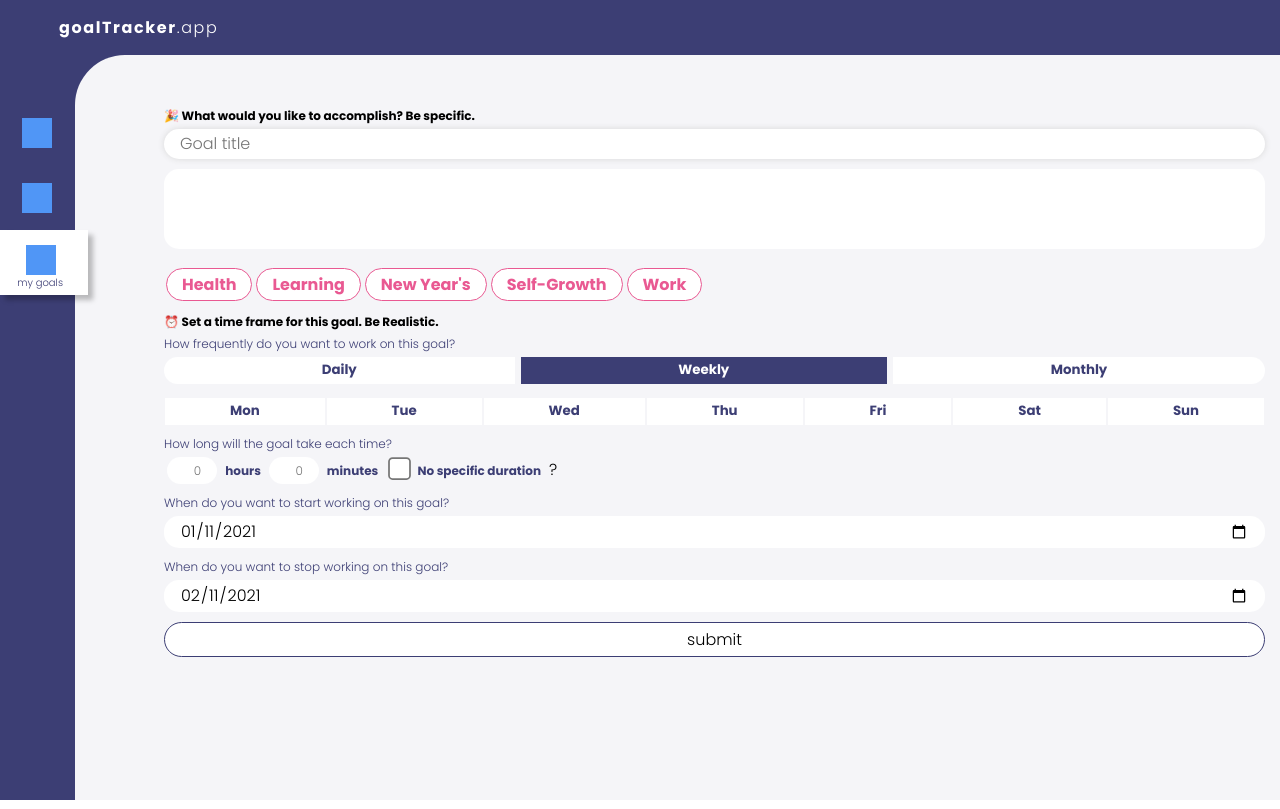
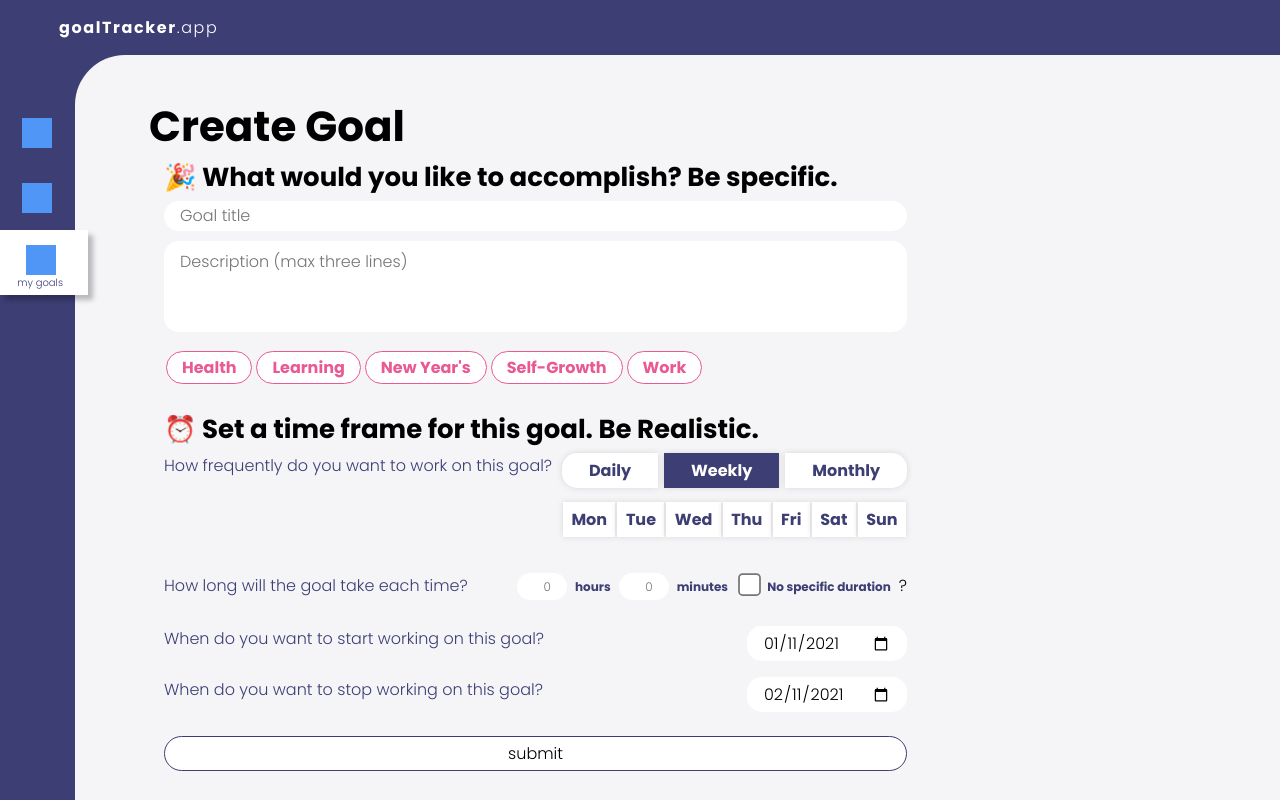
Before and after one commit to sormiston/sadhana-goal-keeper, a Vue app: page /addGoal in a window 1280 px wide. Built offline with nearby package versions, Linux system fonts and the light colour scheme.

Commit message:
finishes form styling

```diff
--- a/src/App.vue
+++ b/src/App.vue
@@ -44,7 +44,10 @@ body {
   margin: 0;
   min-height: 100vh;
 }
-
+h1 {
+  font-size: 42px;
+  margin: 0;
+}
 h3 {
   font-size: 1.5rem;
   margin: 0 0 4px;
--- a/src/components/NavBar.vue
+++ b/src/components/NavBar.vue
@@ -1,20 +1,24 @@
 <template>
   <div class="nav-bar">
-        <div id="dashboard-button" :class="dashboardNavStatus" v-on:click="selectDashboard">
-            <div class='nav-icon-container'>
-                <div class='nav-icon'></div>
+    <div
+      id="dashboard-button"
+      :class="dashboardNavStatus"
+      v-on:click="selectDashboard"
+    >
+      <div class="nav-icon-container">
+        <div class="nav-icon"></div>
         <div class="nav-text"><p>dashboard</p></div>
       </div>
     </div>
     <div id="today-button" :class="todayNavStatus" v-on:click="selectToday">
-            <div class='nav-icon-container'>
-                <div class='nav-icon'></div>
+      <div class="nav-icon-container">
+        <div class="nav-icon"></div>
         <div class="nav-text"><p>my tasks</p></div>
       </div>
     </div>
     <div id="goals-button" :class="goalsNavStatus" v-on:click="selectGoals">
-            <div class='nav-icon-container'>
-                <div class='nav-icon'></div>
+      <div class="nav-icon-container">
+        <div class="nav-icon"></div>
         <div class="nav-text"><p>my goals</p></div>
       </div>
     </div>
@@ -23,6 +27,7 @@
 
 <style scoped>
 .nav-bar {
+  display: none;
   position: absolute;
   top: 100px;
   width: 88px;
@@ -64,6 +69,9 @@
 }
 
 @media screen and (min-width: 767px) {
+  .nav-bar {
+    display: block;
+  }
   .selected {
     background-color: white;
     width: 88px;
@@ -89,12 +97,12 @@
 </style>
 
 <script>
-import router from '../router/index.js';
+import router from "../router/index.js";
 
 export default {
   data() {
     return {
-      navSelection: "goals",
+      navSelection: "goals"
     };
   },
   computed: {
@@ -112,17 +120,17 @@ export default {
     }
   },
   methods: {
-    selectDashboard: function() {
+    selectDashboard: function () {
       this.navSelection = "dashboard";
     },
-    selectToday: function() {
+    selectToday: function () {
       this.navSelection = "today";
-      router.push('steps');
+      router.push("steps");
     },
-    selectGoals: function() {
+    selectGoals: function () {
       this.navSelection = "goals";
-      router.push('goals');
+      router.push("goals");
     }
   }
-}
+};
 </script>>
--- a/src/components/NewGoalForm/FrequencySelector.vue
+++ b/src/components/NewGoalForm/FrequencySelector.vue
@@ -25,79 +25,94 @@
     </div>
 
     <div class="daysOfWeek" v-if="cycle !== 'Daily'">
-      <select v-if="cycle === 'Monthly'" :value="cycleDayOfMonth">
-        <option>First</option>
-        <option>Second</option>
-        <option>Third</option>
-        <option>Fourth</option>
-      </select>
-      <div v-if="cycle !== 'Monthly'" class="subform-control-inline" id="daysOfWeek">
+      <div class="subform-control-inline">
+        <h4 v-if="cycle === 'Monthly'">
+          Remind me on the first
+          <select
+            :value="cycleOnceMonthlyDay"
+            @change="updateCycleOnceMonthlyDay"
+          >
+            <option value="Monday">Monday</option>
+            <option value="Tuesday">Tuesday</option>
+            <option value="Wednesday">Wednesday</option>
+            <option value="Thursday">Thursday</option>
+            <option value="Friday">Friday</option>
+            <option value="Saturday">Saturday</option>
+            <option value="Sunday">Sunday</option>
+            </select
+          >each month.
+        </h4>
+      </div>
+      <div
+        v-if="cycle !== 'Monthly'"
+        class="subform-control-inline dow-selector"
+      >
         <button
           type="button"
           :class="{ active: cycleDaysOfWeek.includes('Monday') }"
           @click="updateCycleDaysOfWeek('Monday')"
-        >Mon</button>
+        >
+          Mon
+        </button>
         <button
           type="button"
           :class="{ active: cycleDaysOfWeek.includes('Tuesday') }"
           @click="updateCycleDaysOfWeek('Tuesday')"
-        >Tue</button>
+        >
+          Tue
+        </button>
         <button
           type="button"
           :class="{ active: cycleDaysOfWeek.includes('Wednesday') }"
           @click="updateCycleDaysOfWeek('Wednesday')"
-        >Wed</button>
+        >
+          Wed
+        </button>
         <button
           type="button"
           :class="{ active: cycleDaysOfWeek.includes('Thursday') }"
           @click="updateCycleDaysOfWeek('Thursday')"
-        >Thu</button>
+        >
+          Thu
+        </button>
         <button
           type="button"
           :class="{ active: cycleDaysOfWeek.includes('Friday') }"
           @click="updateCycleDaysOfWeek('Friday')"
-        >Fri</button>
+        >
+          Fri
+        </button>
         <button
           type="button"
           :class="{ active: cycleDaysOfWeek.includes('Saturday') }"
           @click="updateCycleDaysOfWeek('Saturday')"
-        >Sat</button>
-          <button
+        >
+          Sat
+        </button>
+        <button
           type="button"
           :class="{ active: cycleDaysOfWeek.includes('Sunday') }"
           @click="updateCycleDaysOfWeek('Sunday')"
-        >Sun</button>
+        >
+          Sun
+        </button>
       </div>
 
-      <!-- CONTINUE HERE -->
 
-      <div v-if="cycle === 'Monthly'" class="dow-radio">
-        <input type="radio" value="Monday" id="Monday" />
-        <label for="Monday">Monday</label>
-        <input type="radio" value="Tuesday" id="Tuesday" />
-        <label for="Tuesday">Tuesday</label>
-        <input type="radio" value="Wednesday" id="Wednesday" />
-        <label for="Wednesday">Wednesday</label>
-        <input type="radio" value="Thursday" id="Thursday" />
-        <label for="Thursday">Thursday</label>
-        <input type="radio" value="Friday" id="Friday" />
-        <label for="Friday">Friday</label>
-        <input type="radio" value="Saturday" id="Saturday" />
-        <label for="Saturday">Saturday</label>
-        <input type="radio" value="Sunday" id="Sunday" />
-        <label for="Sunday">Sunday</label>
-      </div>
-      <span v-if="cycle === 'Monthly'">-- of the Month</span>
     </div>
   </div>
 </template>
 
 <script>
 export default {
-  emits: ["update:cycle", "updateCycleDaysOfWeek"],
+  emits: [
+    "update:cycle",
+    "updateCycleDaysOfWeek",
+    "update:cycleOnceMonthlyDay"
+  ],
   props: {
     cycle: String,
-    cycleDayOfMonth: String,
+    cycleDayOfMonth: String, // deprecated
     cycleOnceMonthlyDay: String,
     cycleDaysOfWeek: Array
   },
@@ -106,16 +121,39 @@ export default {
       this.$emit("update:cycle", value);
     },
     updateCycleDaysOfWeek(value) {
-      this.$emit("updateCycleDaysOfWeek", value)
+      this.$emit("updateCycleDaysOfWeek", value);
+    },
+    updateCycleOnceMonthlyDay(event) {
+      this.$emit("update:cycleOnceMonthlyDay", event.target.value);
     }
   }
 };
 </script>
 
 <style scoped>
+h4 {
+  color: var(--primary);
+  font-size: 0.75rem;
+  font-weight: 300;
+  margin-top: 1rem;
+}
+
 .subform-control-inline {
   display: flex;
+
 }
+select {
+  appearance: none;
+  -moz-appearance: none;
+  -webkit-appearance: none;
+  border: none;
+  border-radius: 15px;
+  width: 106px;
+  font: inherit;
+  padding: 0.15rem 1rem;
+  margin-top: 0.75rem;
+}
+
 button {
   flex-grow: 1;
   font-family: inherit;
@@ -124,6 +162,10 @@ button {
   background-color: #fff;
   border: none;
   color: var(--primary);
+
+}
+button, input {
+  box-shadow: var(--card-box-shadow);
 }
 button:nth-child(1) {
   border-radius: 15px 0 0 15px;
@@ -134,12 +176,26 @@ button:nth-child(2) {
 button:nth-child(3) {
   border-radius: 0 15px 15px 0;
 }
-#daysOfWeek button {
-  border-radius: 0;
+.dow-selector button {
+  border-radius: 0 !important;
   margin: 14px 1px 0;
 }
 .active {
   color: #fff;
   background-color: var(--primary);
 }
+
+@media screen and (min-width: 767px) {
+  button{
+    font-size: 16px;
+    height: 35px;
+  }
+  .subform-control-inline {
+    min-width: 345px;
+  }
+  h4 {
+    margin-top: 12px;
+  }
+
+}
 </style>
--- a/src/views/NewGoalForm/NewGoalForm.vue
+++ b/src/views/NewGoalForm/NewGoalForm.vue
@@ -1,6 +1,8 @@
 <template>
+  <h1>Create Goal</h1>
   <div class="container">
-    <form @submit.prevent="logPost">
+    <!-- REMEMBER TO CHANGE LOGFORM TO POSTFORM!!! -->
+    <form @submit.prevent="logForm">
       <section>
         <h3>🎉 What would you like to accomplish? Be specific.</h3>
         <div class="form-control">
@@ -9,13 +11,13 @@
             type="text"
             placeholder="Goal title"
             v-model.trim="form.title"
-            autofocus
           />
         </div>
         <div class="form-control">
           <textarea
             id="desc"
             rows="3"
+            placeholder="Description (max three lines)"
             v-model.trim="form.description"
           ></textarea>
         </div>
@@ -43,7 +45,7 @@
           <input type="checkbox" v-model="form.noTime" id="no-time" />
           <label for="no-time">No set time</label>
         </div> -->
-
+        <div class="md-inline-flex">
           <h4>How frequently do you want to work on this goal?</h4>
           <div class="form-control">
             <frequency-selector
@@ -54,6 +56,8 @@
               @updateCycleDaysOfWeek="updateCycleDaysOfWeek"
             ></frequency-selector>
           </div>
+        </div>
+        <div class="md-inline-flex">
           <h4>How long will the goal take each time?</h4>
           <div class="form-control">
             <div class="form-control-inline">
@@ -84,8 +88,10 @@
               </p>
             </div>
           </div>
+        </div>
 
         <div class="form-control">
+          <div class="md-inline-flex">
             <h4>When do you want to start working on this goal?</h4>
             <input
               type="date"
@@ -95,7 +101,9 @@
               v-model="form.startDate"
             />
           </div>
+        </div>
         <div class="form-control">
+          <div class="md-inline-flex">
             <h4>When do you want to stop working on this goal?</h4>
             <input
               type="date"
@@ -104,6 +112,7 @@
               :min="today"
               v-model="form.deadline"
             />
+          </div>
         </div>
       </section>
       <button>submit</button>
@@ -136,7 +145,7 @@ export default {
         noDuration: false,
         cycle: "Weekly",
         cycleDaysOfWeek: [],
-        cycleOnceMonthlyDay: "",
+        cycleOnceMonthlyDay: "Wednesday",
         cycleDayOfMonth: "First",
         deadline: this.$store.getters.currentTime
           .add(1, "month")
@@ -181,8 +190,11 @@ export default {
 
 
 <style scoped>
+h1 {
+  display: none;
+}
 .container {
-  padding: 12px 15px;
+  padding: 0 15px 12px;
 }
 .form-control {
   margin-bottom: 10px;
@@ -210,12 +222,16 @@ input[type="checkbox"] {
   transform: scale(1.75);
 }
 
+section {
+  margin-bottom: 1.5rem;
+}
 input#hours,
 input#minutes {
   width: 50px;
 }
 textarea {
   resize: none;
+  padding: 0.5rem 1rem;
 }
 input[type="number"] {
   text-align: right;
@@ -269,156 +285,29 @@ textarea:focus {
   outline: none;
   box-shadow: var(--card-box-shadow);
 }
+
+@media screen and (min-width: 767px) {
+  h1 {
+    display: block;
+  }
+  h3 {
+    font-size: 26px;
+  }
+  h4 {
+    font-size: 16px;
+  }
+  .container {
+    width: 773px;
+    min-height: 578px;
+  }
+  .md-inline-flex {
+     display: flex;
+     justify-content: space-between;
+     margin-bottom: 1rem;
+  }
+  input[type="date"] {
+    width: 160px;
+    height: 35px;
+  }
+}
 </style>
-
-<!-- OLD FREQ INPUT
- <div class="form-control">
-    <h3>Cycle</h3>
-    <select v-model="form.cycle">
-      <option>Daily</option>
-      <option>Weekly</option>
-      <option>Monthly</option>
-    </select>
-    <div class="daysOfWeek" v-if="form.cycle !== 'Daily'">
-      <select v-if="form.cycle === 'Monthly'" v-model="form.cycleDayOfMonth">
-        <option>First</option>
-        <option>Second</option>
-        <option>Third</option>
-        <option>Fourth</option>
-      </select>
-      <div v-if="form.cycle !== 'Monthly'" class="dow-checkboxes">
-        <input
-          type="checkbox"
-          value="Monday"
-          id="Monday"
-          v-model="form.cycleDaysOfWeek"
-        />
-        <label for="Monday">Monday</label>
-        <input
-          type="checkbox"
-          value="Tuesday"
-          id="Tuesday"
-          v-model="form.cycleDaysOfWeek"
-        />
-        <label for="Tuesday">Tuesday</label>
-        <input
-          type="checkbox"
-          value="Wednesday"
-          id="Wednesday"
-          v-model="form.cycleDaysOfWeek"
-        />
-        <label for="Wednesday">Wednesday</label>
-        <input
-          type="checkbox"
-          value="Thursday"
-          id="Thursday"
-          v-model="form.cycleDaysOfWeek"
-        />
-        <label for="Thursday">Thursday</label>
-        <input
-          type="checkbox"
-          value="Friday"
-          id="Friday"
-          v-model="form.cycleDaysOfWeek"
-        />
-        <label for="Friday">Friday</label>
-        <input
-          type="checkbox"
-          value="Saturday"
-          id="Saturday"
-          v-model="form.cycleDaysOfWeek"
-        />
-        <label for="Saturday">Saturday</label>
-        <input
-          type="checkbox"
-          value="Sunday"
-          id="Sunday"
-          v-model="form.cycleDaysOfWeek"
-        />
-        <label for="Sunday">Sunday</label>
-      </div>
-      <div v-if="form.cycle === 'Monthly'" class="dow-radio">
-        <input
-          type="radio"
-          value="Monday"
-          id="Monday"
-          v-model="form.cycleOnceMonthlyDay"
-        />
-        <label for="Monday">Monday</label>
-        <input
-          type="radio"
-          value="Tuesday"
-          id="Tuesday"
-          v-model="form.cycleOnceMonthlyDay"
-        />
-        <label for="Tuesday">Tuesday</label>
-        <input
-          type="radio"
-          value="Wednesday"
-          id="Wednesday"
-          v-model="form.cycleOnceMonthlyDay"
-        />
-        <label for="Wednesday">Wednesday</label>
-        <input
-          type="radio"
-          value="Thursday"
-          id="Thursday"
-          v-model="form.cycleOnceMonthlyDay"
-        />
-        <label for="Thursday">Thursday</label>
-        <input
-          type="radio"
-          value="Friday"
-          id="Friday"
-          v-model="form.cycleOnceMonthlyDay"
-        />
-        <label for="Friday">Friday</label>
-        <input
-          type="radio"
-          value="Saturday"
-          id="Saturday"
-          v-model="form.cycleOnceMonthlyDay"
-        />
-        <label for="Saturday">Saturday</label>
-        <input
-          type="radio"
-          value="Sunday"
-          id="Sunday"
-          v-model="form.cycleOnceMonthlyDay"
-        />
-        <label for="Sunday">Sunday</label>
-      </div>
-      <span v-if="form.cycle === 'Monthly'">-- of the Month</span>
-    </div>
-  </div>
-  -->
-<!--
-OLD CATEOGRY INPUT
-        <input
-          type="radio"
-          id="health"
-          value="Health"
-          v-model="form.track"
-        /><label for="health">Health</label>
-        <input
-          type="radio"
-          id="learning"
-          value="Learning"
-          v-model="form.track"
-        /><label for="learning">Learning</label>
-        <input
-          type="radio"
-          id="relationships"
-          value="Relationships"
-          v-model="form.track"
-        /><label for="relationships">Relationships</label>
-        <input
-          type="radio"
-          id="self-growth"
-          value="Self-Growth"
-          v-model="form.track"
-        /><label for="self-growth">Self-Growth</label>
-        <input type="radio" id="work" value="Wor k" v-model="form.track" /><label
-          for="work"
-          >Work</label
-        > -->
```
Lines whose indentation alone changed are shown as unchanged.
